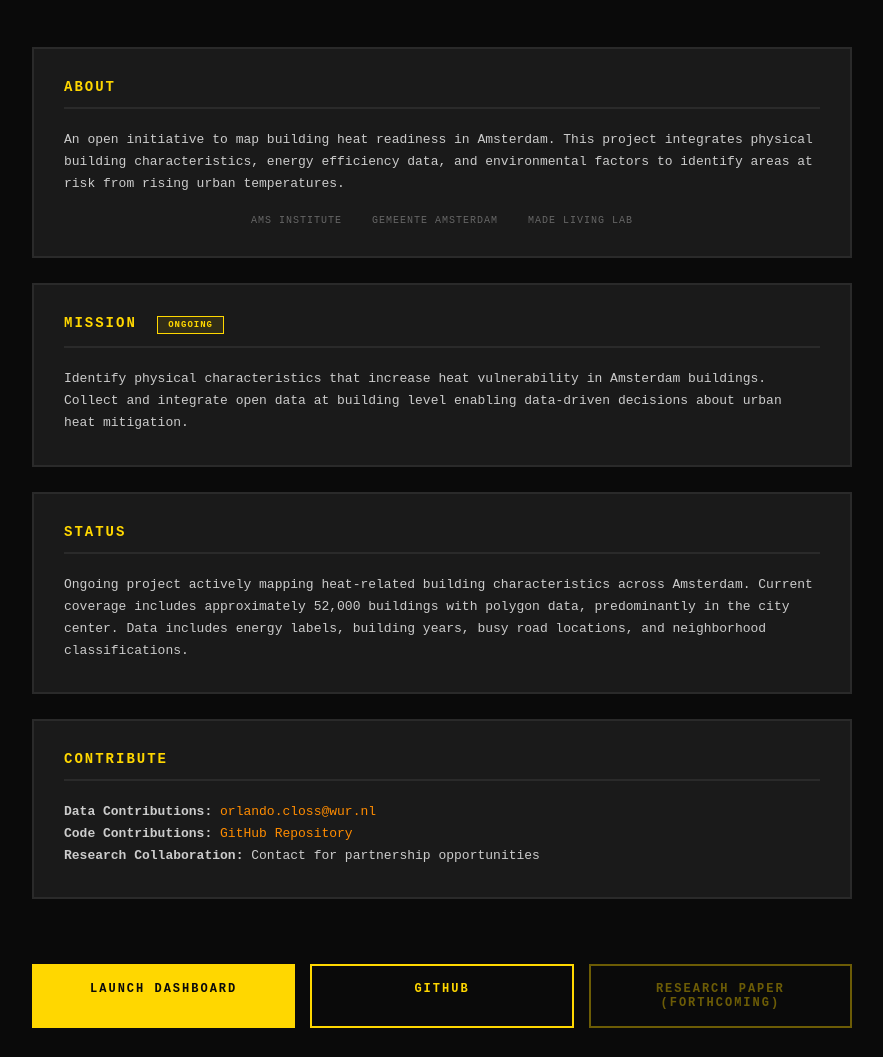
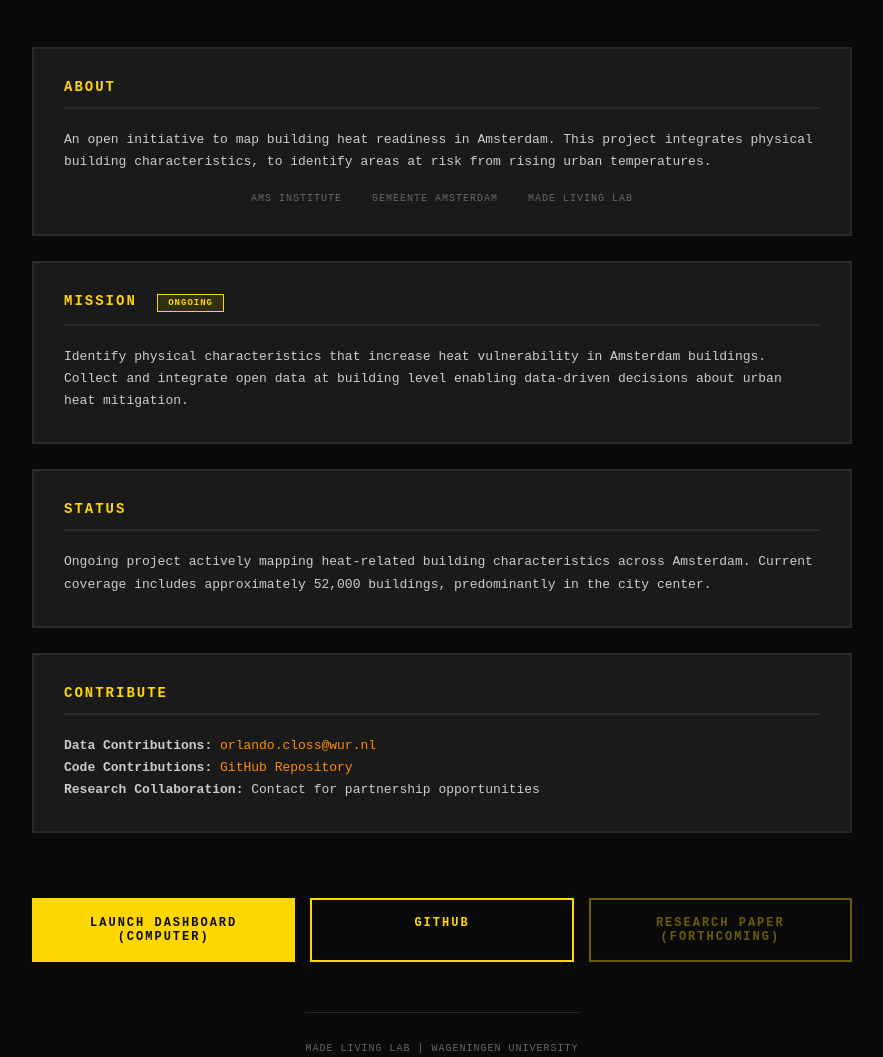
Before and after one commit to orlandocloss/ams-heat-demo, a website: page index.html in a window 1280 px wide. Shown: the part 181-1238 px from the top of the page, without its empty margins (198-1081 px from the left). Drawn offline with Linux system fonts and the light colour scheme.

Commit message:
Update landing page: simplify about text and clarify dashboard button

```diff
--- a/index.html
+++ b/index.html
@@ -16,7 +16,7 @@
             <h2>ABOUT</h2>
             <p>
                 An open initiative to map building heat readiness in Amsterdam. This project integrates physical building characteristics,
-                energy efficiency data, and environmental factors to identify areas at risk from rising urban temperatures.
+                to identify areas at risk from rising urban temperatures.
             </p>
             <div class="partners">
                 <span>AMS INSTITUTE</span>
@@ -37,8 +37,7 @@
             <h2>STATUS</h2>
             <p>
                 Ongoing project actively mapping heat-related building characteristics across Amsterdam.
-                Current coverage includes approximately 52,000 buildings with polygon data, predominantly in the city center.
-                Data includes energy labels, building years, busy road locations, and neighborhood classifications.
+                Current coverage includes approximately 52,000 buildings, predominantly in the city center.
             </p>
         </div>
 
@@ -52,7 +51,7 @@
         </div>
 
         <div class="cta-container">
-            <a href="/dashboard.html" class="cta-button">LAUNCH DASHBOARD</a>
+            <a href="/dashboard.html" class="cta-button">LAUNCH DASHBOARD (COMPUTER)</a>
             <a href="https://github.com/orlandocloss/open-heat-amsterdam" target="_blank" class="cta-button secondary">GITHUB</a>
             <a href="#" class="cta-button secondary disabled">RESEARCH PAPER (FORTHCOMING)</a>
         </div>
```
